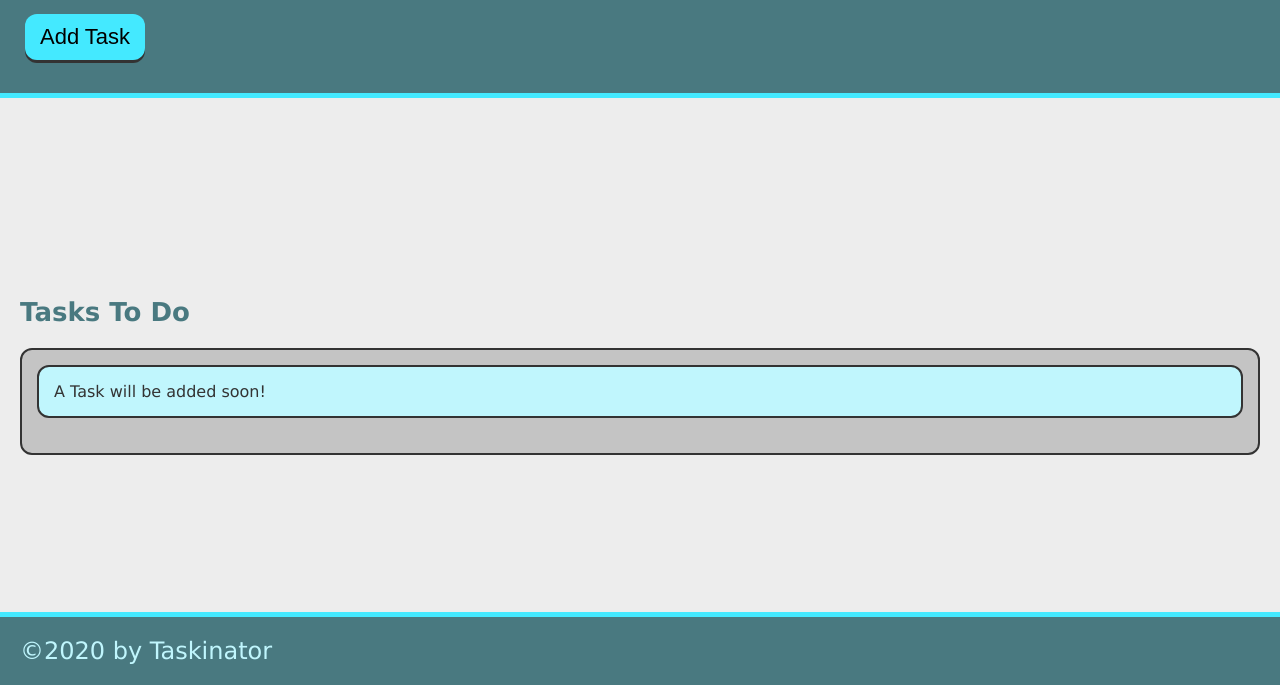
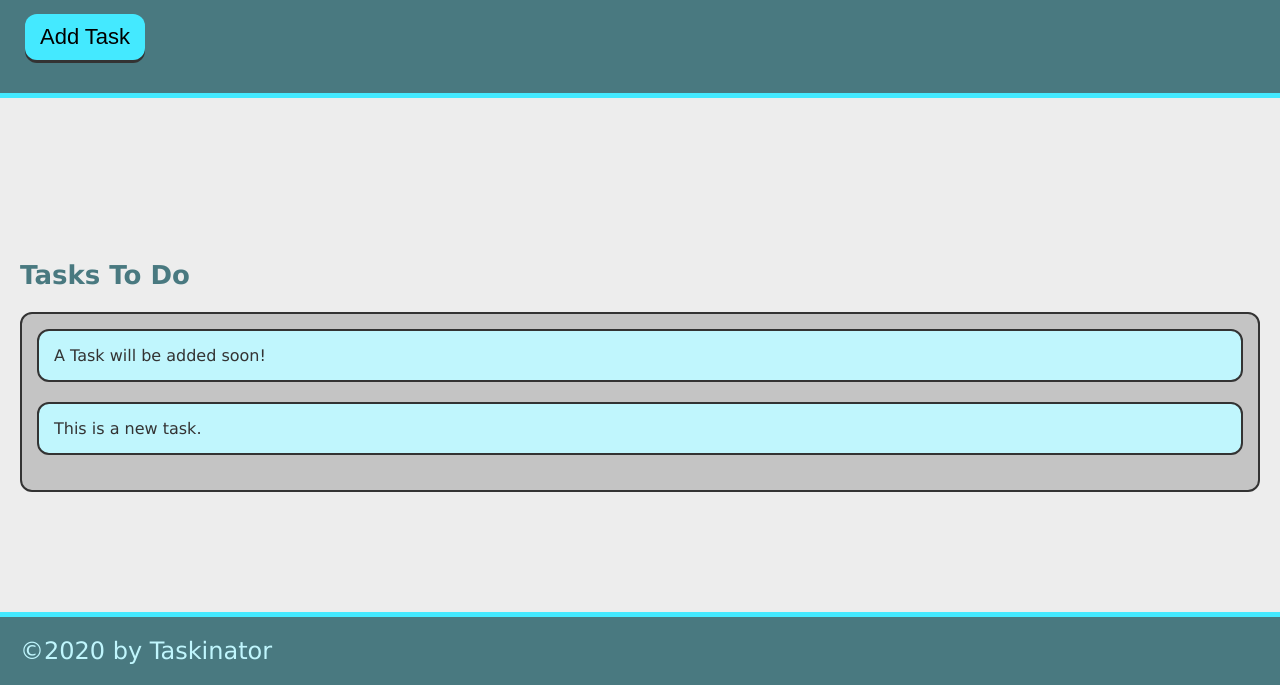
Before and after one commit to Likica/taskinator, a plain HTML site: page index.html in a window 1280 px wide. Both pictures are taken after a click on the button "Add Task". Shown: the part 115-800 px from the top of the page. Drawn offline with Linux system fonts and the light colour scheme.

Commit message:
add ability to add task

```diff
--- a/assets/js/script.js
+++ b/assets/js/script.js
@@ -0,0 +1,13 @@
+var buttonEl = document.querySelector("#save-task");
+var tasksToDoEl = document.querySelector("#tasks-to-do"); // document.querySelector() - exchanged console.log for expressions to create, style new task item, add the text and append this element to the tasklist
+
+//Add createTaskHandler function to dynamically create the task item Needs to be added BEFORE ebentlistener!
+var createTaskHandler = function () {
+    var listItemEl = document.createElement("li");
+    listItemEl.className = "task-item";
+    listItemEl.textContent = "This is a new task.";
+    tasksToDoEl.appendChild(listItemEl);
+};
+
+//Eventlistener
+buttonEl.addEventListener("click", createTaskHandler);
--- a/index.html
+++ b/index.html
@@ -13,12 +13,12 @@
     <header>
         <h1 class="page-title">Taskinator</h1>
         <p>Click the button below to add a new task!</p>
-        <button class="btn">Add Task</button>
+        <button class="btn" id="save-task">Add Task</button>
     </header>
     <main class="page-content"></main>
     <section class="task-list-wrapper">
         <h2 class="list-title">Tasks To Do</h2>
-        <ul class="task-list">
+        <ul class="task-list" id="tasks-to-do">
             <li class="task-item">A Task will be added soon!</li>
         </ul>
     </section>
```
